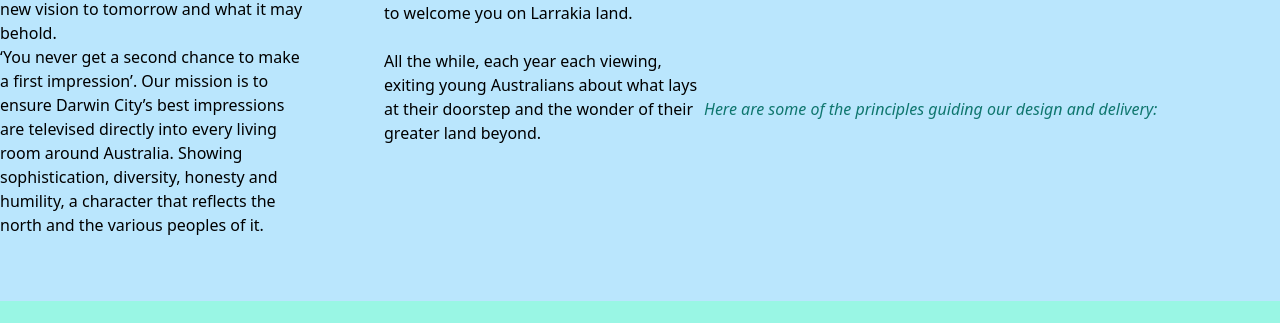
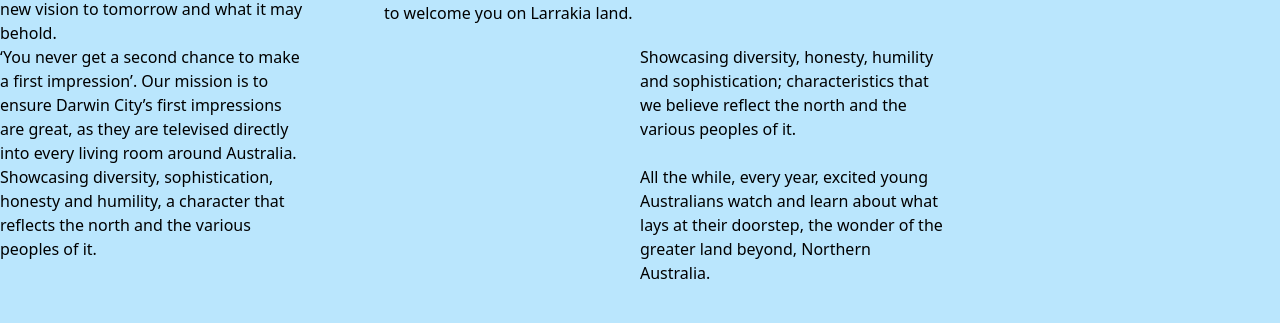
Before and after one commit to nick-wireless/stadium-north, a Nuxt app: page / in a window 1280 px wide. Shown: the part 741-1064 px from the top of the page. Built offline with nearby package versions, Linux system fonts and the light colour scheme.

Commit message:
Feature : Call to action Members & Why edits

```diff
--- /dev/null
+++ b/components/icons/Hero.vue
@@ -0,0 +1,9 @@
+<template>
+  <svg viewBox="0 0 24 24"><path fill="currentColor" d="m12 23l-7.2-5.4q-.375-.275-.587-.7Q4 16.475 4 16V4q0-.825.588-1.413Q5.175 2 6 2h12q.825 0 1.413.587Q20 3.175 20 4v12q0 .475-.212.9q-.213.425-.588.7Zm0-2.5l6-4.5V4H6v12ZM10.95 15l5.65-5.65l-1.4-1.45l-4.25 4.25l-2.1-2.1l-1.45 1.4ZM12 4H6h12Z"></path></svg>
+</template>
+
+<script>
+export default {
+  name: 'MaterialSymbolsBeenhereOutline'
+}
+</script>
--- /dev/null
+++ b/components/icons/Right.vue
@@ -0,0 +1,11 @@
+<template>
+  <svg viewBox="0 0 24 24">
+    <path fill="currentColor" d="M8.59 16.59L13.17 12L8.59 7.41L10 6l6 6l-6 6l-1.41-1.41z"></path>
+  </svg>
+</template>
+
+<script>
+export default {
+  name: 'IcBaselineKeyboardArrowRight'
+}
+</script>
--- a/components/our/Offering.vue
+++ b/components/our/Offering.vue
@@ -20,5 +20,21 @@
         </p>
       </div>
     </template>
+    <template #footer>
+      <p class=" italic text-teal-700 ">Join your support for our mission here</p>
+      <button class="block xs:inline-block ">
+        <div class=" flex items-center py-1 px-1 flex-none rounded border-2 border-slate-400 text-gray-700  hover:text-white hover:bg-slate-400 ">
+          <span class=" pl-2 font-normal tracking-wider ">Membership signup</span>
+          <icons-right class=" h-7 w-7 "></icons-right>
+        </div>
+      </button>
+      <button class=" block xs:inline-block mt-6 w-[204px] mx-6 ">
+        <div
+          class=" flex items-center py-1 px-1 flex-none rounded border-slate-400 text-gray-700  hover:text-white hover:bg-slate-400 ">
+          <span class=" pl-2 font-normal tracking-wider ">Newsletter signup</span>
+          <icons-right class=" h-7 w-7 "></icons-right>
+        </div>
+      </button>
+    </template>
   </nuxt-layout>
 </template>
--- a/components/our/Why.vue
+++ b/components/our/Why.vue
@@ -3,24 +3,32 @@
     <template #header>
       <nuxt-layout name="section-heading">
         <template #subHeading>Building for Televised Sport in 2030</template>
-        <template #default>A postage stamp of Northern Australia, the size of your TV</template>
+        <template #default>A postage stamp of northern Australia, the size of your TV</template>
       </nuxt-layout>
     </template>
     <template #default>
-      <div class=" flex flex-wrap ">
+      <div class=" grid sm:grid-cols-2 ">
         <p class=" xs:max-w-[320px] sm:pr-4 sm:mr-16  ">
-          ‘You never get a second chance to make a first impression’. Our mission is to ensure Darwin City’s best impressions are
-          televised directly into every living room around Australia. Showing sophistication, diversity, honesty and humility, a
+          ‘You never get a second chance to make a first impression’. Our mission is to ensure Darwin City’s first impressions are great,
+          as they are televised directly into every living room around Australia. Showcasing diversity, sophistication, honesty and humility, a
           character that reflects the north and the various peoples of it.
         </p>
-        <p class=" xs:max-w-[320px] mt-6 xs:mt-1">
-          All the while, each year each viewing, exiting young Australians about what lays at their doorstep and the wonder of
-          their greater land beyond.
-        </p>
-        <p class=" pt-12 xs:mt-1 italic text-teal-700 ">
-          Here are some of the principles guiding our design and delivery:
+        <p class=" xs:max-w-[320px] mt-6 xs:mt-0 sm:pr-4 sm:mr-16  ">
+          <p>
+            Showcasing diversity, honesty, humility and sophistication;
+            characteristics that we believe reflect the north and the various peoples of it.
+          </p>
+          <p class=" xs:max-w-[320px] mt-6 ">
+            All the while, every year, excited young Australians watch and learn about what lays at their doorstep, the wonder of
+            the greater land beyond, Northern Australia.
+          </p>
         </p>
       </div>
     </template>
+    <template #footer>
+      <p class=" pt-12 xs:mt-1 italic text-teal-700 ">
+        Here are some of the principles guiding our design and delivery:
+      </p>
+    </template>
   </nuxt-layout>
 </template>
```
